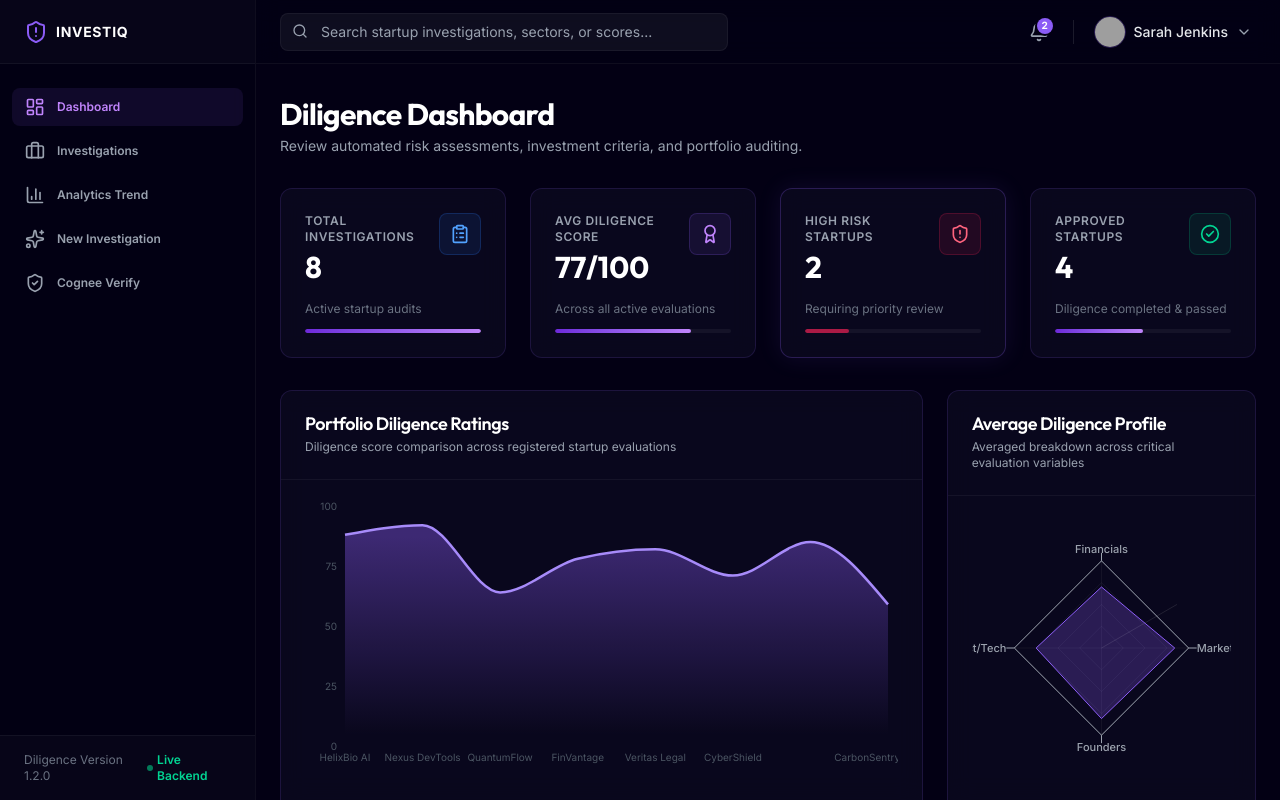
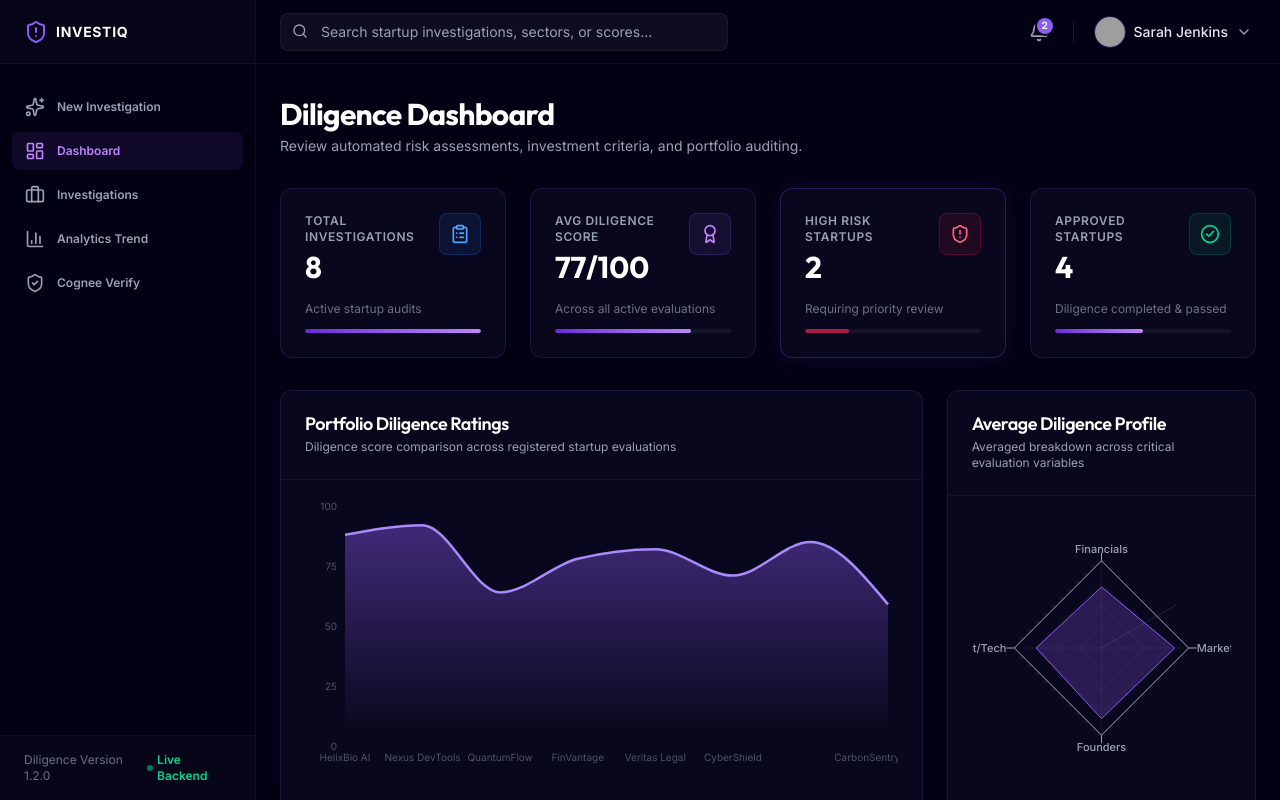
Before and after one commit to 124shubham2093-bit/business, a React (Vite) app: page / in a window 1280 px wide. Built offline with nearby package versions, Linux system fonts and the light colour scheme; grey boxes are pictures that could not be loaded.

Commit message:
Prioritize new investigation in sidebar

```diff
--- a/src/components/layout/Sidebar.tsx
+++ b/src/components/layout/Sidebar.tsx
@@ -10,13 +10,12 @@ interface SidebarProps {
 
 export const Sidebar: React.FC<SidebarProps> = ({ isOpen, onClose }) => {
   const menuItems = [
+    { name: 'New Investigation', path: '/new-investigation', icon: Sparkles },
     { name: 'Dashboard', path: '/', icon: LayoutDashboard },
     { name: 'Investigations', path: '/investigations', icon: Briefcase },
     { name: 'Analytics Trend', path: '/analytics', icon: BarChart3 },
-    { name: 'New Investigation', path: '/new-investigation', icon: Sparkles },
     { name: 'Cognee Verify', path: '/cognee-verify', icon: ShieldCheck },
   ];
-
   return (
     <>
       {/* Mobile backdrop */}
```
